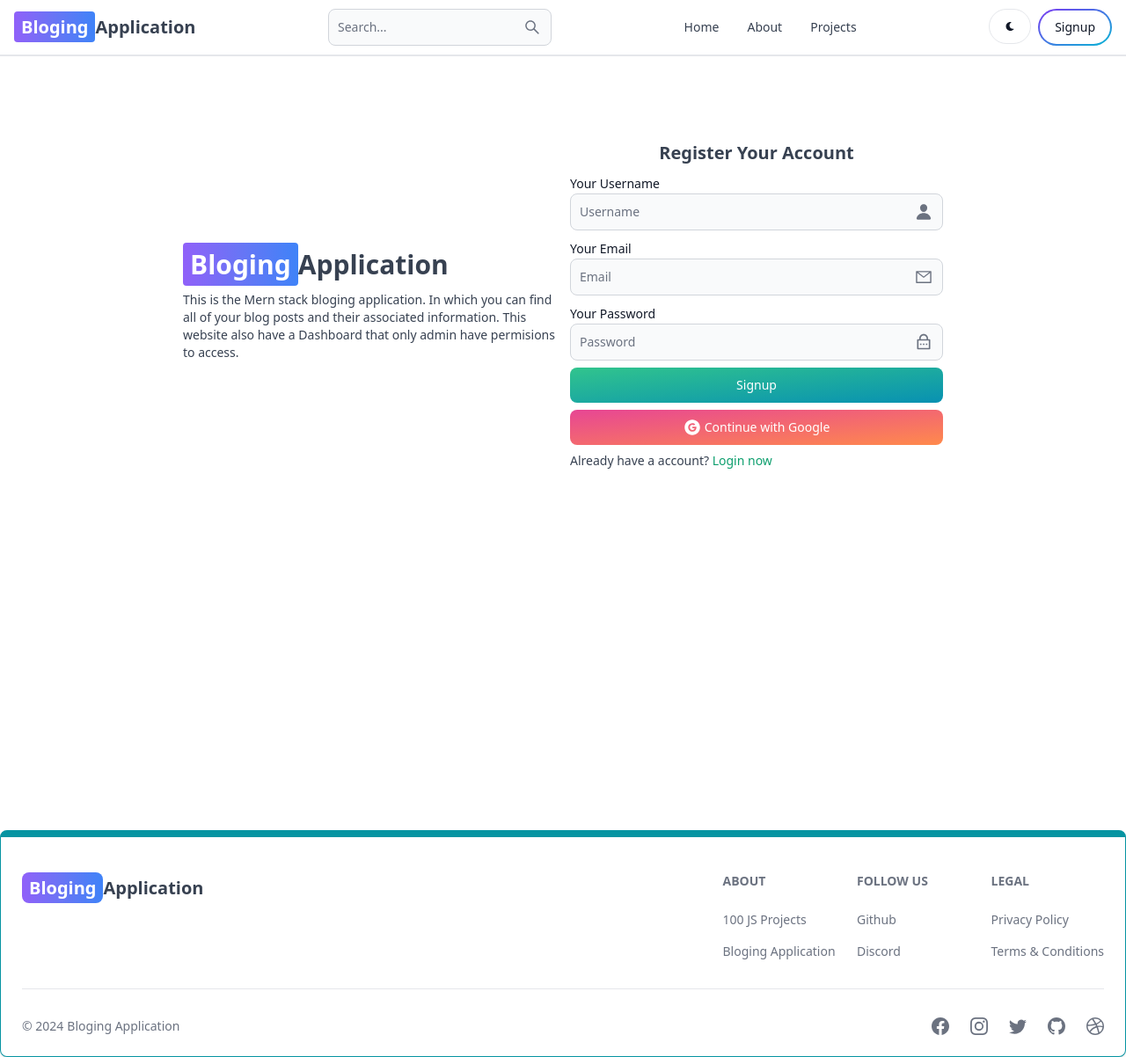
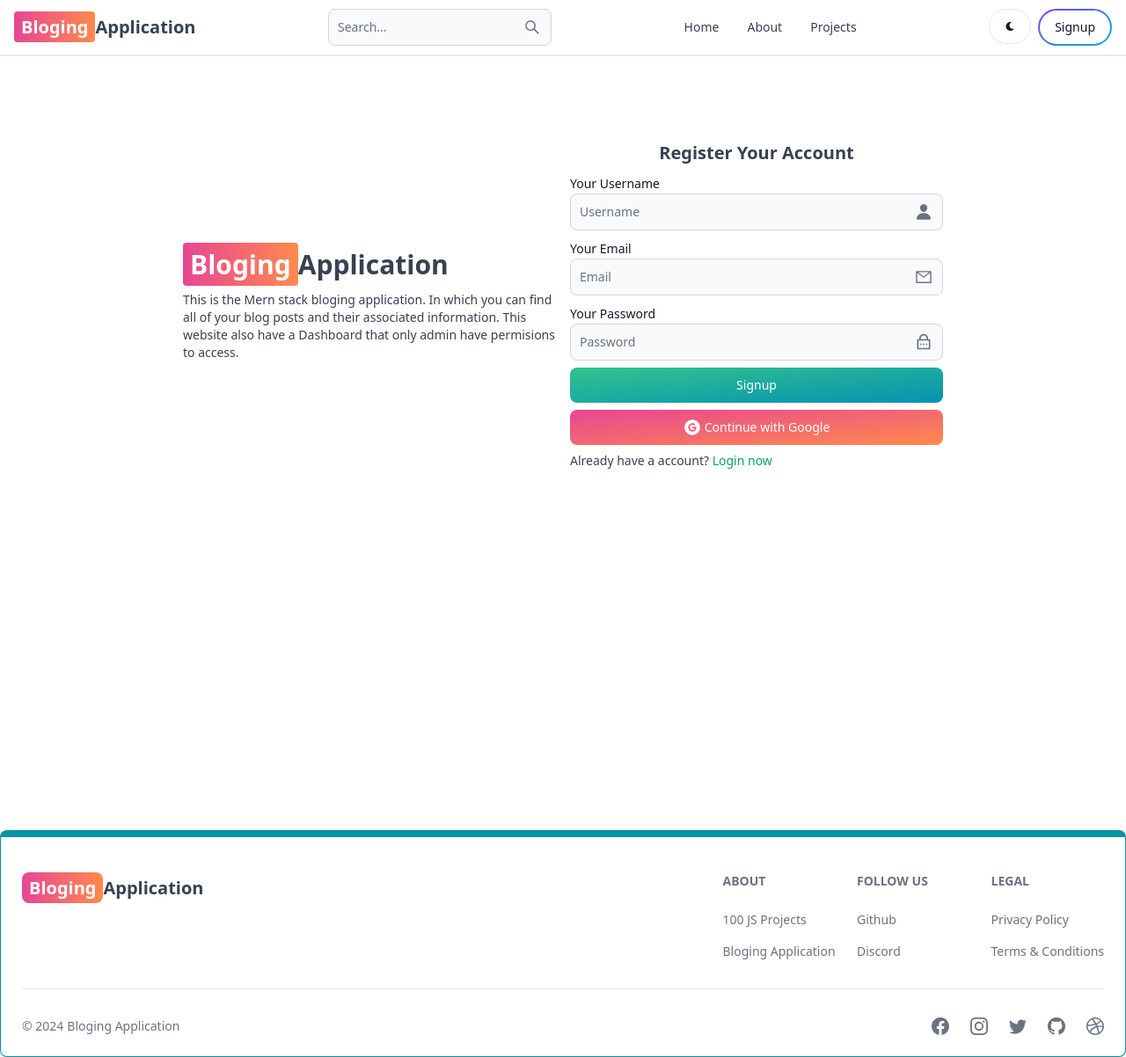
Before and after one commit to Hamza-fullstackdev/mern-bloging, a React (Vite) app in the folder client/: page /signup in a window 1280 px wide. Shown: the whole page at 88% size. Built offline with nearby package versions, Linux system fonts and the light colour scheme; no server answers.

Commit message:
Create Protected Routes To Prevent Unauthorized Access

```diff
--- a/client/src/App.jsx
+++ b/client/src/App.jsx
@@ -5,6 +5,8 @@ import Header from "./components/Header";
 import Footercom from "./components/Footercom";
 import Signup from "./pages/Signup";
 import Login from "./pages/Login";
+import Dashboard from "./pages/Dashboard";
+import ProtectedRoutes from "./components/ProtectedRoutes";
 
 const App = () => {
   return (
@@ -15,6 +17,9 @@ const App = () => {
           <Route path='/' element={<Home />} />
           <Route path='/signup' element={<Signup />} />
           <Route path='/login' element={<Login />} />
+          <Route element={<ProtectedRoutes />}>
+            <Route path='/dashboard' element={<Dashboard />} />
+          </Route>
         </Routes>
         <Footercom />
       </BrowserRouter>
--- a/client/src/components/Footercom.jsx
+++ b/client/src/components/Footercom.jsx
@@ -17,7 +17,7 @@ export default function FooterCom() {
               to='/'
               className='self-center whitespace-nowrap text-lg sm:text-xl font-semibold dark:text-white'
             >
-              <span className='px-2 py-1 bg-gradient-to-r from-purple-500 via-indigo-500 to-blue-500 rounded-lg text-white'>
+              <span className='px-2 py-1 bg-gradient-to-r  from-pink-500  to-orange-400 rounded-lg text-white'>
                 Bloging
               </span>
               Application
--- a/client/src/components/Header.jsx
+++ b/client/src/components/Header.jsx
@@ -16,7 +16,7 @@ const Header = () => {
         to={"/"}
         className='self-center whitespace-nowrap text-sm sm:text-xl font-semibold dark:text-white'
       >
-        <span className='px-2 py-1 bg-gradient-to-r  from-purple-500 via-indigo-500 to-blue-500 text-white rounded'>
+        <span className='px-2 py-1 bg-gradient-to-r  from-pink-500  to-orange-400 text-white rounded'>
           Bloging
         </span>
         Application
--- /dev/null
+++ b/client/src/components/ProtectedRoutes.jsx
@@ -0,0 +1,10 @@
+import React from "react";
+import { useSelector } from "react-redux";
+import { Navigate, Outlet } from "react-router-dom";
+
+const ProtectedRoutes = () => {
+  const { currentuser } = useSelector((state) => state.user);
+  return <div>{currentuser ? <Outlet /> : <Navigate to={"/login"} />}</div>;
+};
+
+export default ProtectedRoutes;
--- /dev/null
+++ b/client/src/pages/Dashboard.jsx
@@ -0,0 +1,7 @@
+import React from "react";
+
+const Dashboard = () => {
+  return <div className='min-h-screen'>Dashboard</div>;
+};
+
+export default Dashboard;
--- a/client/src/pages/Signup.jsx
+++ b/client/src/pages/Signup.jsx
@@ -46,7 +46,7 @@ const Signup = () => {
       <div className='p-4 flex mx-auto max-w-4xl flex-col md:flex-row gap-4 md:item-center'>
         <div className='flex-1 my-auto'>
           <Link to={"/"} className='font-bold dark:text-white text-3xl'>
-            <span className='px-2 py-1 bg-gradient-to-r from-purple-500 via-indigo-500 to-blue-500 text-white rounded'>
+            <span className='px-2 py-1 bg-gradient-to-r  from-pink-500  to-orange-400 text-white rounded'>
               Bloging
             </span>
             Application
```
